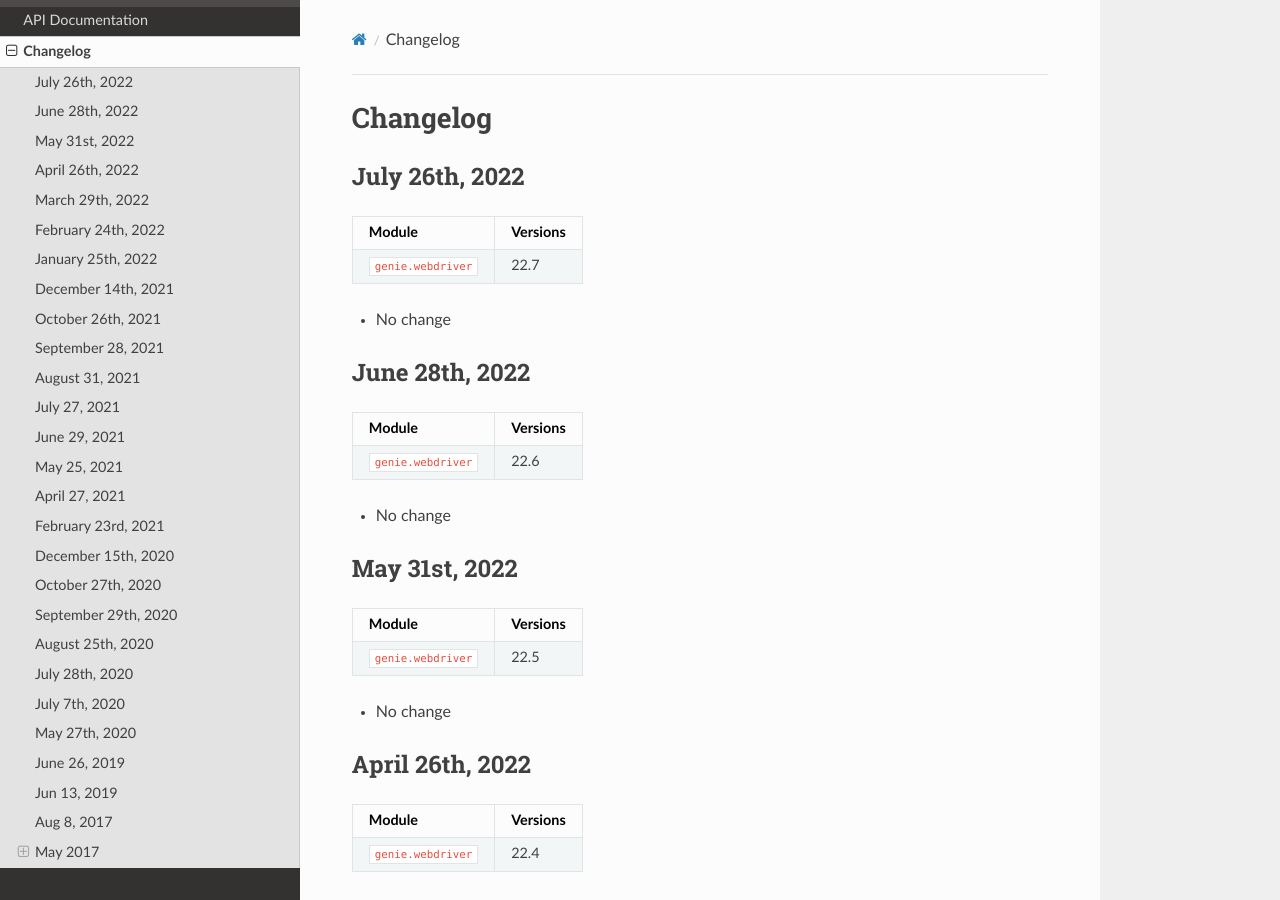
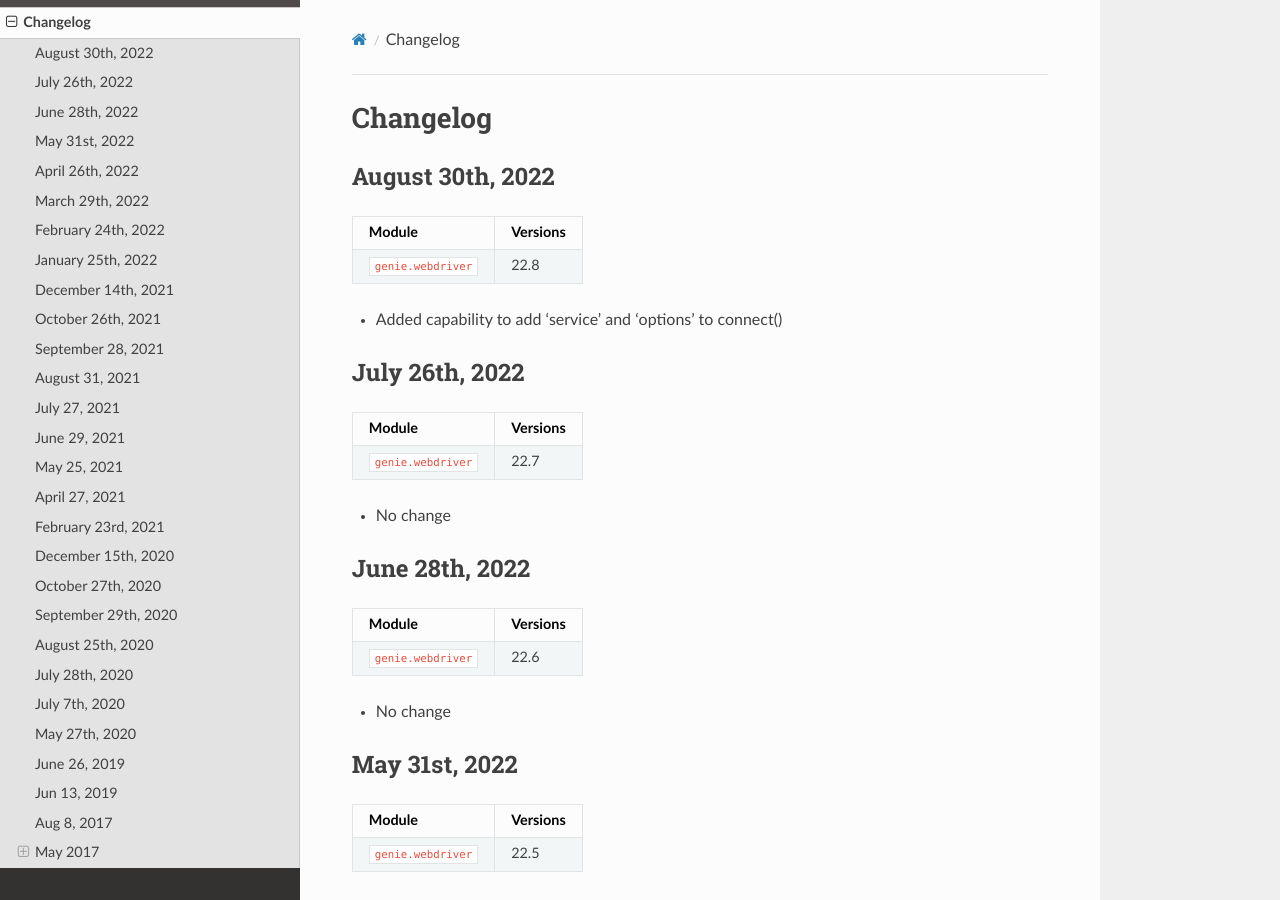
Before and after one commit to CiscoTestAutomation/geniewebdriver, a Sphinx documentation site: the page built from docs/changelog/index.rst, in a window 1280 px wide and 900 px high. Built offline with Sphinx 7.4.7 and the Read the Docs theme 2.0.0, drawn with Linux system fonts in a browser that asks for light colours.

Commit message:
added changelog and formatted UT

```diff
--- a/docs/changelog/index.rst
+++ b/docs/changelog/index.rst
@@ -1,5 +1,16 @@
 Changelog
 =========
+
+August 30th, 2022
+------------------
+
++-------------------------------+-------------------------------+
+| Module                        | Versions                      |
++===============================+===============================+
+| ``genie.webdriver``           | 22.8                          |
++-------------------------------+-------------------------------+
+
+- Added capability to add 'service' and 'options' to connect()
 
 July 26th, 2022
 ------------------
```
Also changed, not shown: 1 other file.
